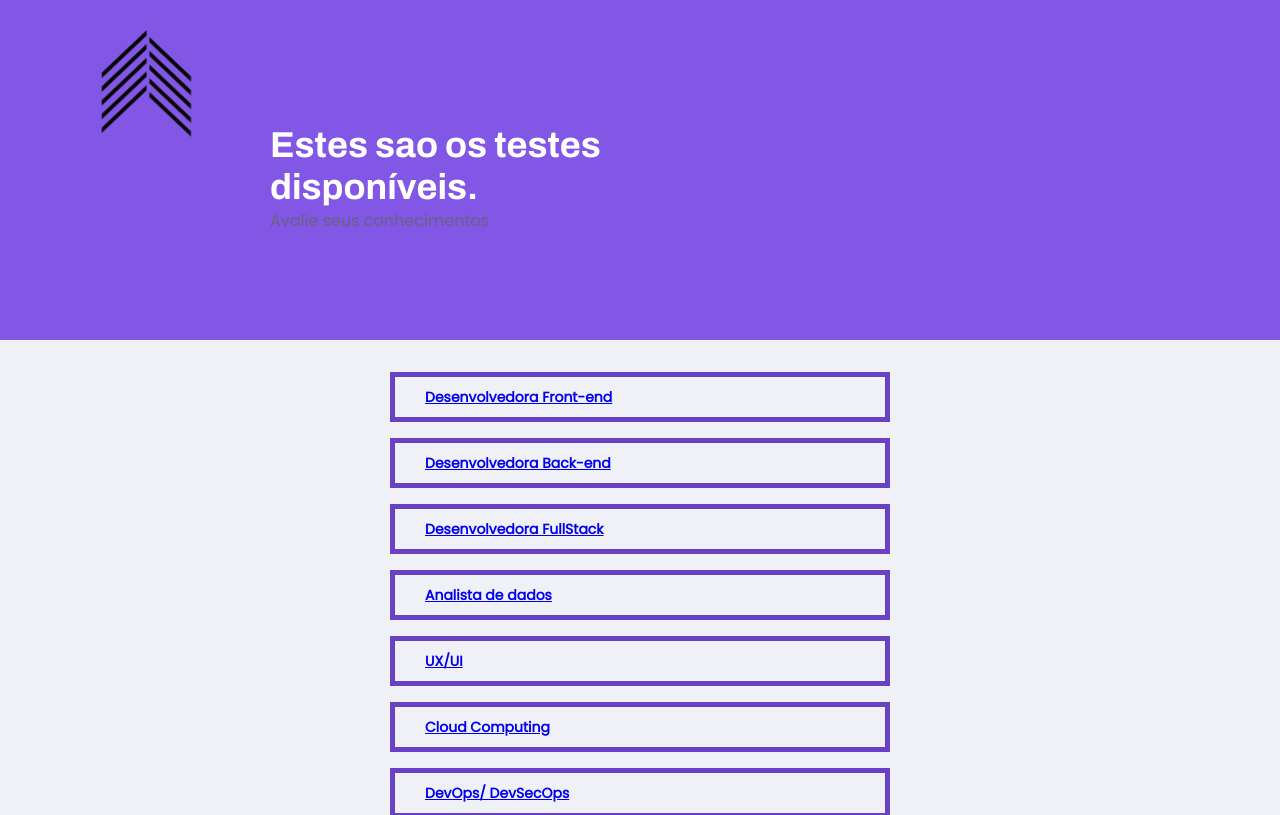
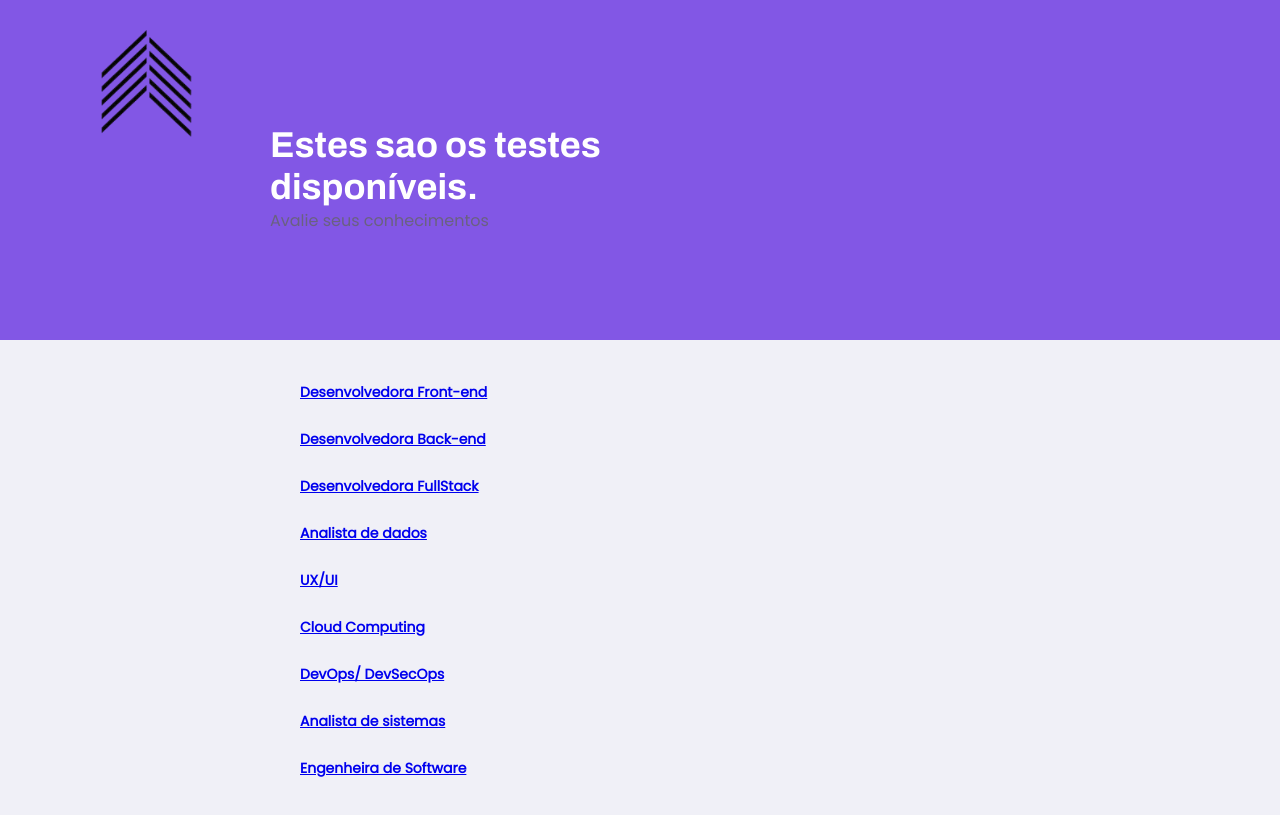
Before and after one commit to NaraGuimma/megahack-women-trilha, a React (Create React App) app: page /provas in a window 1280 px wide. Shown: the top 815 px of the page. Built offline with nearby package versions, Linux system fonts and the light colour scheme.

Commit message:
Update index.tsx

```diff
--- a/src/pages/CompanyList/index.tsx
+++ b/src/pages/CompanyList/index.tsx
@@ -12,7 +12,7 @@ function CompanyList() {
       <main>
         <ul>
           {db.map((prova) => (
-            <a className="card" href={prova.teste}>
+            <a className="card-company" href={prova.teste}>
               <article>
                 <h3 className="titulo">{prova.title}</h3>
               </article>
```
